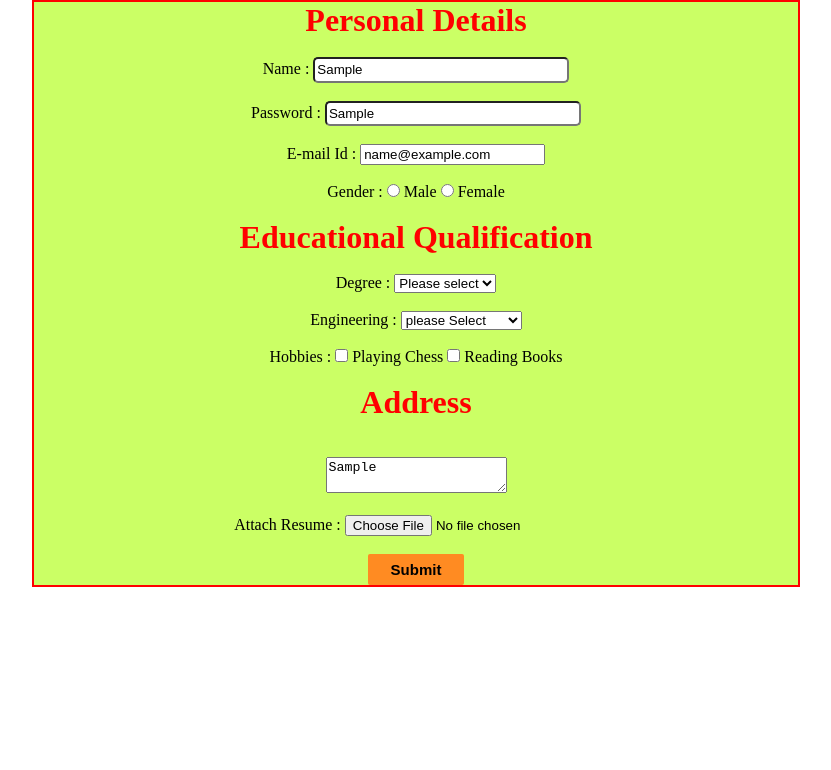
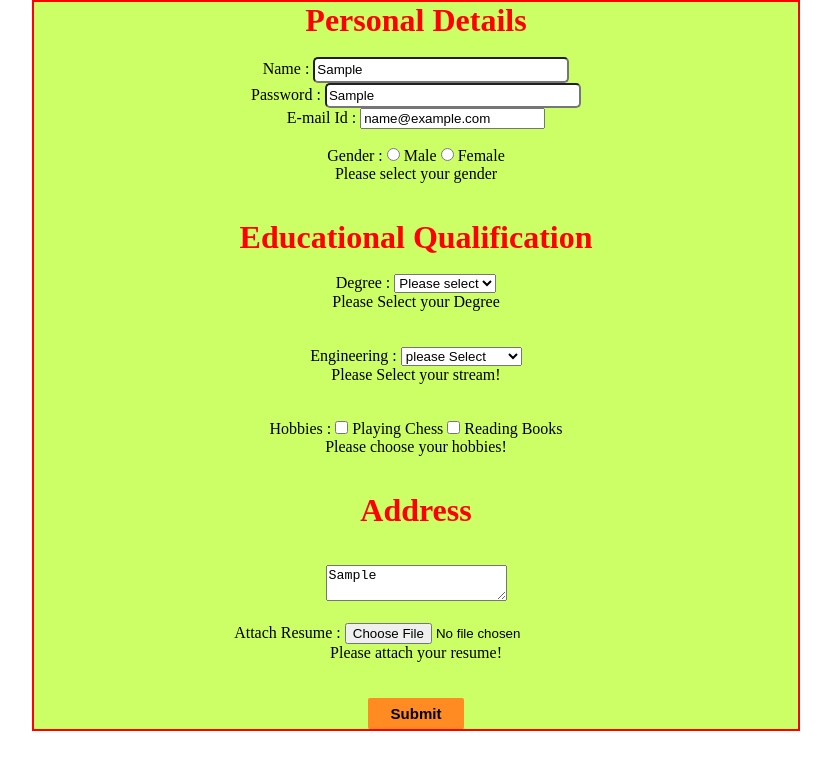
Before and after one commit to kundandutta/testing1, a plain HTML site: page Form.html in a window 1280 px wide. Both pictures are taken after typing "Sample", "Sample", "name@example.com", "Sample" into the empty fields and a click on the button "Submit". Shown: the whole page, without its empty margins (224-1055 px from the left). Drawn offline with Linux system fonts and the light colour scheme.

Commit message:
clean up and decoration

```diff
--- a/Form.html
+++ b/Form.html
@@ -16,17 +16,21 @@
         <form action="action_pagr.php" autocomplete="on"></form>
         <label for="Name">Name :</label>
         <input type="text" id="name" for="Name" value="" placeholder="Enter your Name Here" required>
-        <div id="nameErrorDiv" class="hideElement"> Please fill the name</div><br><br>
+        <div id="nameErrorDiv" class="hideElement" style="color: red;"> Please fill the name</div><br>
         <label for="Name">Password :</label>
         <input type="text" id="password" for="Password" value="" placeholder="Enter your Password Here" required>
-        <div id="passErrorDiv" class="hideElement">Please create your password</div><br><br>
+        <div id="passErrorDiv" class="hideElement">Please create your password</div><br>
         <label for="Name">E-mail Id :</label>
-        <input type="text" id="mail" for="Mail" value="" placeholder="Enter your E-mail Here" required><br><br>
-        <label for="Gender">Gender :</label>
+        <input type="text" id="mail" for="Mail" value="" placeholder="Enter your E-mail Here" required>
+        <div id="mailErrorDiv" class="hideElement">Please enter you mail Id</div>
+        <br><br>
+        <label for="gender">Gender :</label>
         <input type="radio" id="genderMale" name="gender" value="Male">
         <label for="male">Male</label>
         <input type="radio" id="genderFemale" name="gender" value="Female">
-        <label for="female">Female</label><br><br>
+        <label for="female">Female</label>
+        <div id="genderErrorDiv" class="hideElement">Please select your gender</div>
+        <br><br>
         <h1>Educational Qualification</h1><br>
         <label for="Degree">Degree :</label>
         <select id="Degree" name="Degree" required="">
@@ -38,7 +42,9 @@
             <option value="B.Arch">B.Arch</option>
             <option value="Degree">Degree</option>
             <option value="" Selected>Please select</option>
-        </select><br><br>
+        </select>
+        <div id="degreeErrorDiv" class="hideElement">Please Select your Degree</div>
+        <br><br>
         <label for="Engineering">Engineering :</label>
         <select id="Engineering" name="Engineering">
             <option value="Mechanical">Mechanical</option>
@@ -48,18 +54,24 @@
             <option value="Software">Software</option>
             <option value="Informational Tech">Information Tech</option>
             <option value="" selected>please Select</option>
-        </select><br><br>
+        </select>
+        <div id="engineerErrorDiv" class="hideElement">Please Select your stream!</div>
+        <br><br>
         <label for="Hobbies">Hobbies :</label>
         <input type="checkbox" id="pchess" name="Hobbies" value="pchess">
         <label for="pchess">Playing Chess</label>
         <input type="checkbox" id="rbooks" name="Hobbies" value="rbooks">
-        <label for="pchess">Reading Books</label><br><br>
+        <label for="pchess">Reading Books</label>
+        <div id="hobbiesError" class="hideElement">Please choose your hobbies!</div>
+        <br><br>
 
         <h1>Address</h1><br><br>
-        <textarea name="Address" id="text" style="width:30vw height 50vw"></textarea><br><br>
+        <textarea name="Address" id="text" style="width:30vw height 50vw"></textarea>
+        <div id="addressErrorDiv" class="hideElement">Please fill your data here!</div><br><br>
 
         <label for="myfile">Attach Resume :</label>
-        <input type="file" id="myfile" name="myfile"><br><br>
+        <input type="file" id="myfile" name="myfile">
+        <div id="resumeErrorDiv" class="hideElement">Please attach your resume!</div><br><br>
 
 
         <button class="submit" onclick="formSubmitClick()">Submit</button>
--- a/index.js
+++ b/index.js
@@ -1,9 +1,3 @@
-
-
-window.onload = function () {
-    console.log("load working");
-};
-
 var formObj = {
     "name": "",
     "password": "",
@@ -25,65 +19,88 @@ function formSubmitClick() {
     else {
         nameError.classList.add('hideElement');
     }
-    // alert("Please enter Customer name")
-}
-console.log("customerName ", name);
 
-var customerPassword = document.getElementById("password").value;
+    var customerPassword = document.getElementById('password').value;
     var passError = document.getElementById("passErrorDiv");
     if (customerPassword == "") {
         passError.classList.remove("hideElement");
     }
-    // alert("Please enter password");
     else {
         passError.classList.add("hideElement")
     }
-console.log("Customerpassword", password);
 
-var Customeremail = document.getElementById("mail").value;
-if (Customeremail == "") {
-    //alert("Please Enter E-mail Id !");
+    var customerEmail = document.getElementById("mail").value;
+    var customerMailId = document.getElementById("mailErrorDiv")
+    if (customerEmail == "") {
+        customerMailId.classList.remove("hideElement")
     }
-console.log("Mail", mail);
+    else {
+        customerMailId.classList.add('hideElement')
+    }
 
-var male = document.getElementById("male").value;
-var female = document.getElementById("female").value;
-if (!document.getElementById("female").checked && !document.getElementById("male").checked) {
-    // (alert("please select atleast one option!"))
+    var male = document.getElementById("genderMale").value;
+    var female = document.getElementById("genderFemale").value;
+    var genderError = document.getElementById("genderErrorDiv")
+    if (!document.getElementById("genderFemale").checked && !document.getElementById("genderMale").checked) {
+        genderError.classList.remove("hideElement")
     }
-if (document.getElementById("male").checked) { console.log("Gender", male) }
-if (document.getElementById("female").checked) { console.log("Gender", female) }
+    else {
+        genderError.classList.add("hideElement")
+    }
+
 
     var Degree = document.getElementById("Degree").value;
-if (Degree == "") { alert("please select degree") }
-//console.log("Degree", Degree)
+    var degreeError = document.getElementById("degreeErrorDiv")
+    if (Degree == "") {
+        degreeError.classList.remove("hideElement")
+    }
+    else {
+        degreeError.classList.add("hideElement")
+    }
 
     var Engineering = document.getElementById("Engineering").value;
-if (Engineering == "") { alert("please select stream") }
-// console.log("Engineering", Engineering)
+    var engineerError = document.getElementById("engineerErrorDiv");
+    if (Engineering == "") {
+        engineerError.classList.remove("hideElement")
+    }
+    else {
+        engineerError.classList.add("hideElement")
+    }
 
     var ReadingBooks = document.getElementById("rbooks").value
     var playingChess = document.getElementById("pchess").value
+    var hobbiesError = document.getElementById("hobbiesError")
     if (!document.getElementById("rbooks").checked && !document.getElementById("pchess").checked) {
-    //(alert("please select atleast one option!"))
+        hobbiesError.classList.remove("hideElement")
+
     }
-if (document.getElementById("pchess").checked) { console.log("Hobbies", playingChess) }
-if (document.getElementById("rbooks").checked) { console.log("Hobbies", ReadingBooks) }
 
-var Address = document.getElementById("text").value
-//if(Address ==""){alert("Fill the address box!")}
+    var address = document.getElementById("text").value
+    var addressError = document.getElementById("addressErrorDiv")
+    if (address == '') {
+        addressError.classList.remove("hideElement")
+    }
+    else {
+        addressError.classList.add("hideElement")
+    }
 
-var Resume = document.getElementById("myfile").value
-
+    var resume = document.getElementById("myfile").value;
+    var resumeError = document.getElementById("resumeErrorDiv");
+    if (resume == '') {
+        resumeError.classList.remove("hideElement")
+    }
+    else {
+        resumeError.classList.add("hideElement")
+    }
     formObj.name = document.getElementById('name').value;
-formObj.password = Customerpassword;
-formObj.email = Customeremail;
+    formObj.password = customerPassword;
+    formObj.email = customerEmail;
     formObj.gender = male;
     formObj.gender = female;
     formObj.degree = Degree;
     formObj.engineering = Engineering;
-formObj.address = Address;
-formObj.resume = Resume;
+    formObj.address = address;
+    formObj.resume = resume;
 
 
-console.log("form object ", formObj);
+}
--- a/style.css
+++ b/style.css
@@ -5,6 +5,7 @@
 }
 .hideElement {
     display: none;
+    color: red;
 }
 .showElement {
     display: block;
```
Lines whose indentation alone changed are shown as unchanged.
